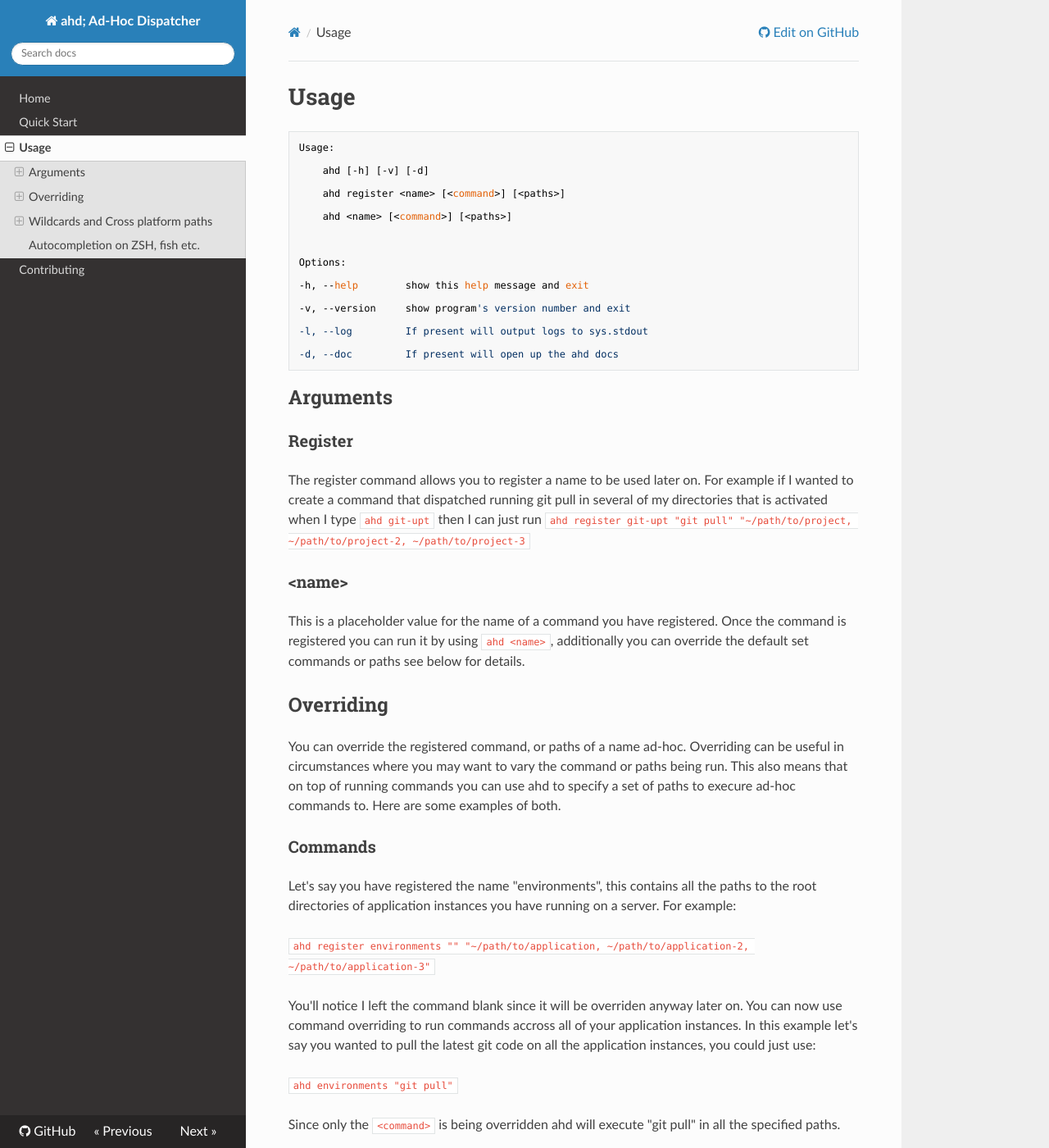
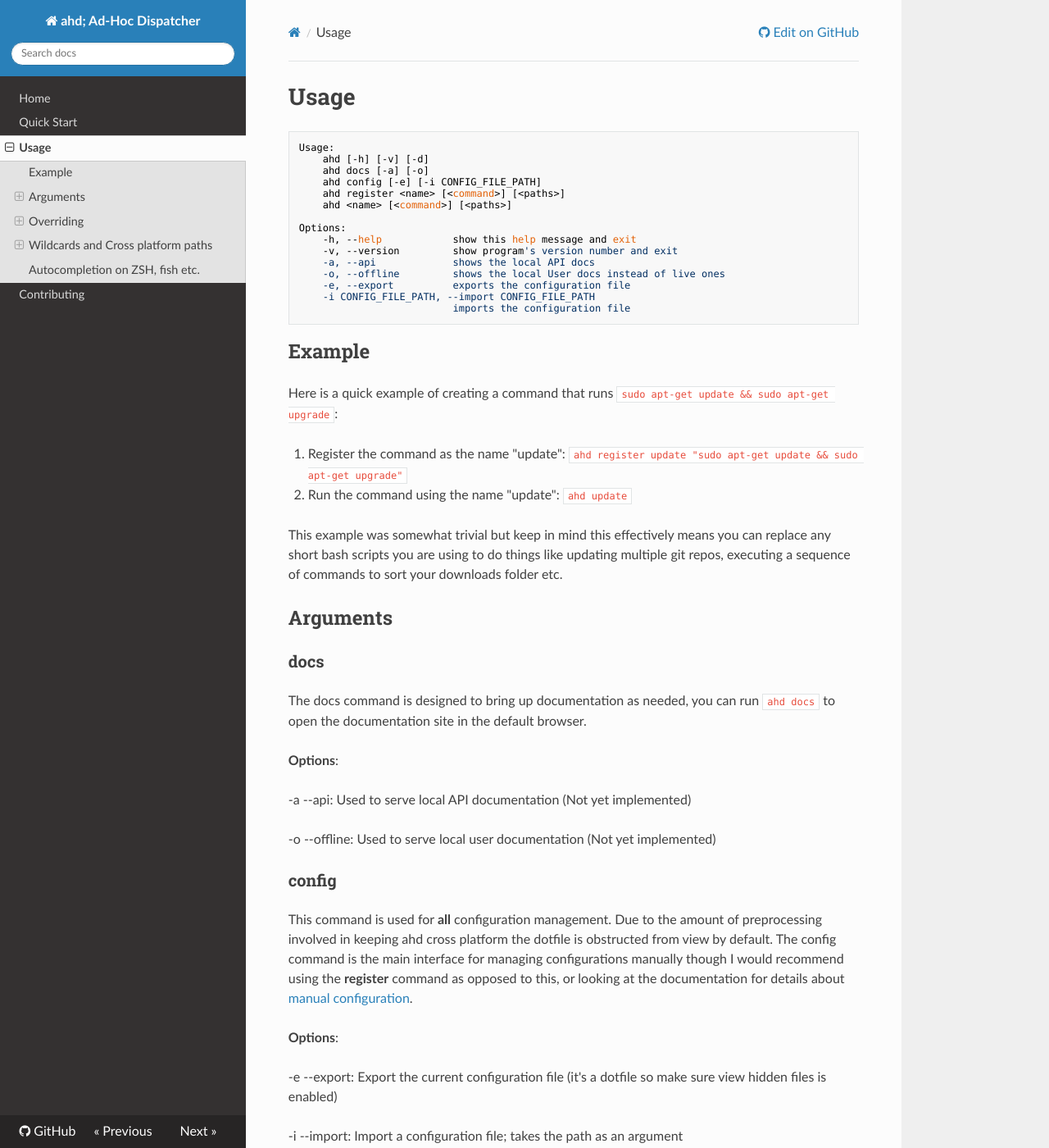
Before and after one commit to Descent098/ahd, an MkDocs documentation site: the page built from docs/usage.md, in a window 1280 px wide and 1400 px high. Shown: the whole window at 82% size. Built offline with MkDocs 1.6.1, drawn with Linux system fonts in a browser that asks for light colours; nearby versions of some CDN libraries; some of the changed text lies outside the part shown.

Commit message:
Updated documentation and cleanedup commenting

````diff
--- a/docs/usage.md
+++ b/docs/usage.md
@@ -2,31 +2,66 @@
 
 ```bash
 Usage:
-
-    ahd [-h] [-v] [-d]
-
+	ahd [-h] [-v] [-d]
+    ahd docs [-a] [-o]
+    ahd config [-e] [-i CONFIG_FILE_PATH]
     ahd register <name> [<command>] [<paths>]
-
     ahd <name> [<command>] [<paths>]
 
-
-
 Options:
-
--h, --help        show this help message and exit
-
--v, --version     show program's version number and exit
-
--l, --log         If present will output logs to sys.stdout
-
--d, --doc         If present will open up the ahd docs
+    -h, --help            show this help message and exit
+    -v, --version         show program's version number and exit
+    -a, --api             shows the local API docs
+    -o, --offline         shows the local User docs instead of live ones
+    -e, --export          exports the configuration file
+    -i CONFIG_FILE_PATH, --import CONFIG_FILE_PATH
+                          imports the configuration file
 ```
 
 
 
+## Example
+
+Here is a quick example of creating a command that runs ```sudo apt-get update && sudo apt-get upgrade```:
+
+1. Register the command as the name "update": ```ahd register update "sudo apt-get update && sudo apt-get upgrade"```
+2. Run the command using the name "update": ```ahd update```
+
+
+
+This example was somewhat trivial but keep in mind this effectively means you can replace any short bash scripts you are using to do things like updating multiple git repos, executing a sequence of commands to sort your downloads folder etc.
+
 
 
 ## Arguments
+
+### docs
+
+The docs command is designed to bring up documentation as needed, you can run ```ahd docs``` to open the documentation site in the default browser.
+
+
+
+**Options**:
+
+  \-a \-\-api: Used to serve local API documentation (Not yet implemented)
+
+  \-o \-\-offline: Used to serve local user documentation (Not yet implemented)
+
+
+
+### config
+
+This command is used for **all** configuration management. Due to the amount of preprocessing involved in keeping ahd cross platform the dotfile is obstructed from view by default. The config command is the main interface for managing configurations manually though I would recommend using the **register** command as opposed to this, or looking at the documentation for details about [manual configuration](https://ahd.readthedocs.io/en/latest/usage#wildcards-and-cross-platform-paths).
+
+
+
+**Options**:
+
+  \-e \-\-export: Export the current configuration file (it's a dotfile so make sure view hidden files is enabled)
+
+  \-i \-\-import: Import a configuration file; takes the path as an argument
+
+
 
 ### Register
 
@@ -34,11 +69,9 @@
 
 
 
-### <name\>
+#### \<name\>
 
-This is a placeholder value for the name of a command you have registered. Once the command is registered you can run it by using ```ahd <name>```, additionally you can override the default set commands or paths see below for details.
-
-
+This is a placeholder value for the name of a command you have registered. Once the command is registered you can run it by using ```ahd <name>```, additionally you can override the default set commands or paths, details can be found below.
 
 
 
````
Also changed, not shown: README.md (+39 -98 lines), 2 other files.
